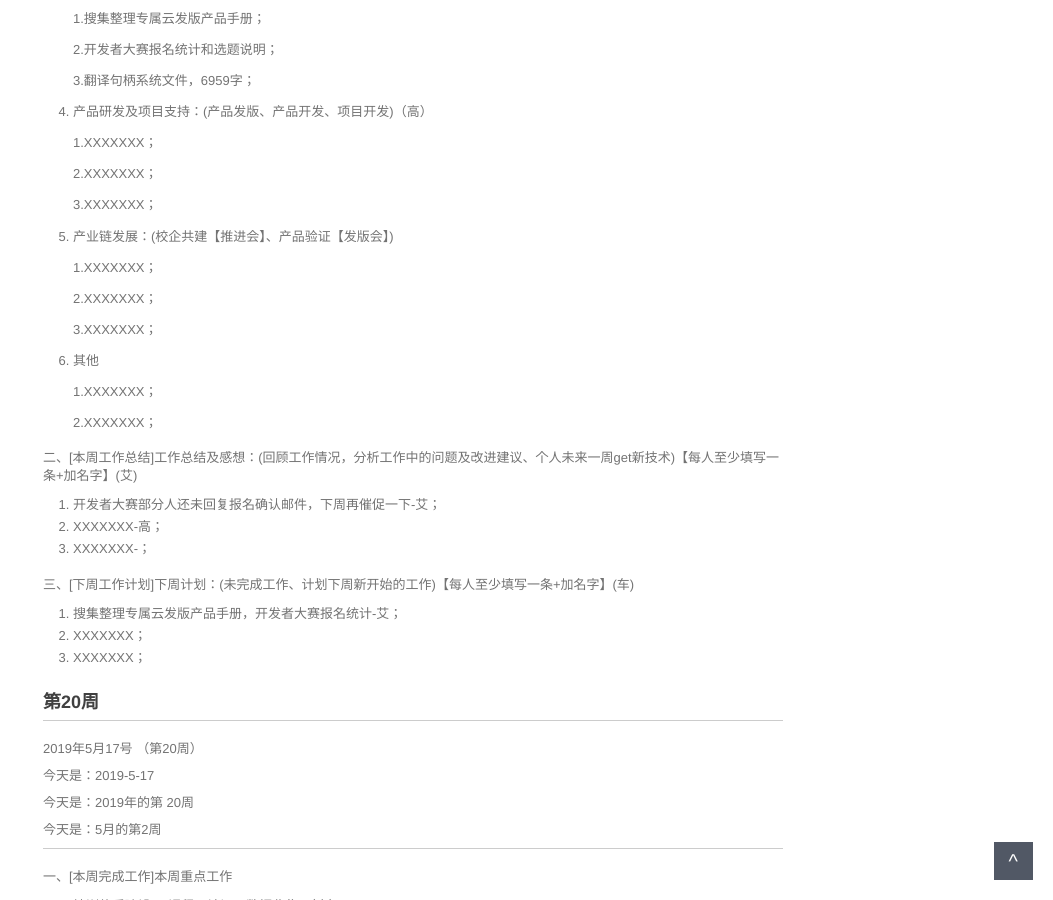
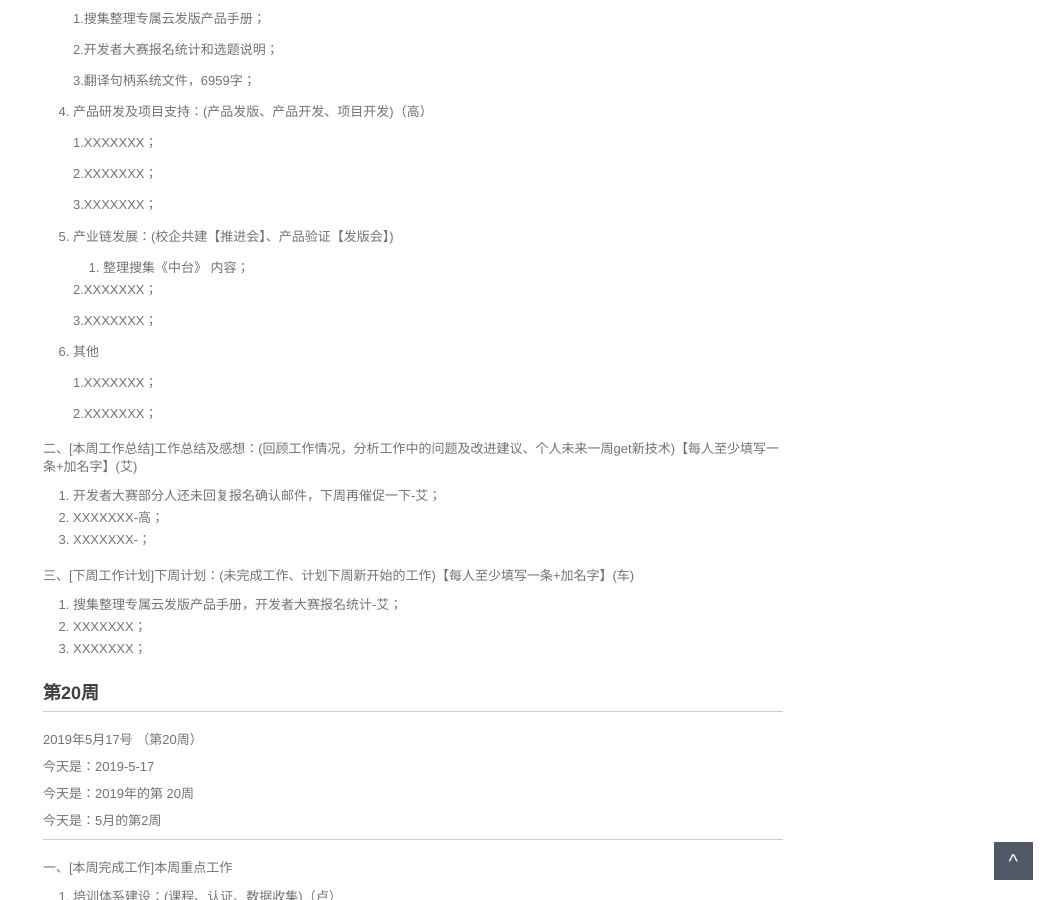
Before and after one commit to walllFlower/blog, a Jekyll site: the page built from _posts/2018-07-17-day_report_cxz.md, in a window 1280 px wide and 900 px high, scrolled down 808 px. Shown: the whole window, without its empty margins (227-1280 px from the left). Built offline with Jekyll 4.4.1, drawn with Linux system fonts in a browser that asks for light colours; comment, search, counter and statistics services are not loaded.

Commit message:
Update 2018-07-17-day_report_cxz.md

```diff
--- a/_posts/2018-07-17-day_report_cxz.md
+++ b/_posts/2018-07-17-day_report_cxz.md
@@ -57,7 +57,7 @@ categories: 技术运营工作周报
 
 5. 产业链发展：(校企共建【推进会】、产品验证【发版会】)
 
-    1.XXXXXXX；
+    1. 整理搜集《中台》 内容；
 
     2.XXXXXXX；
 
```
